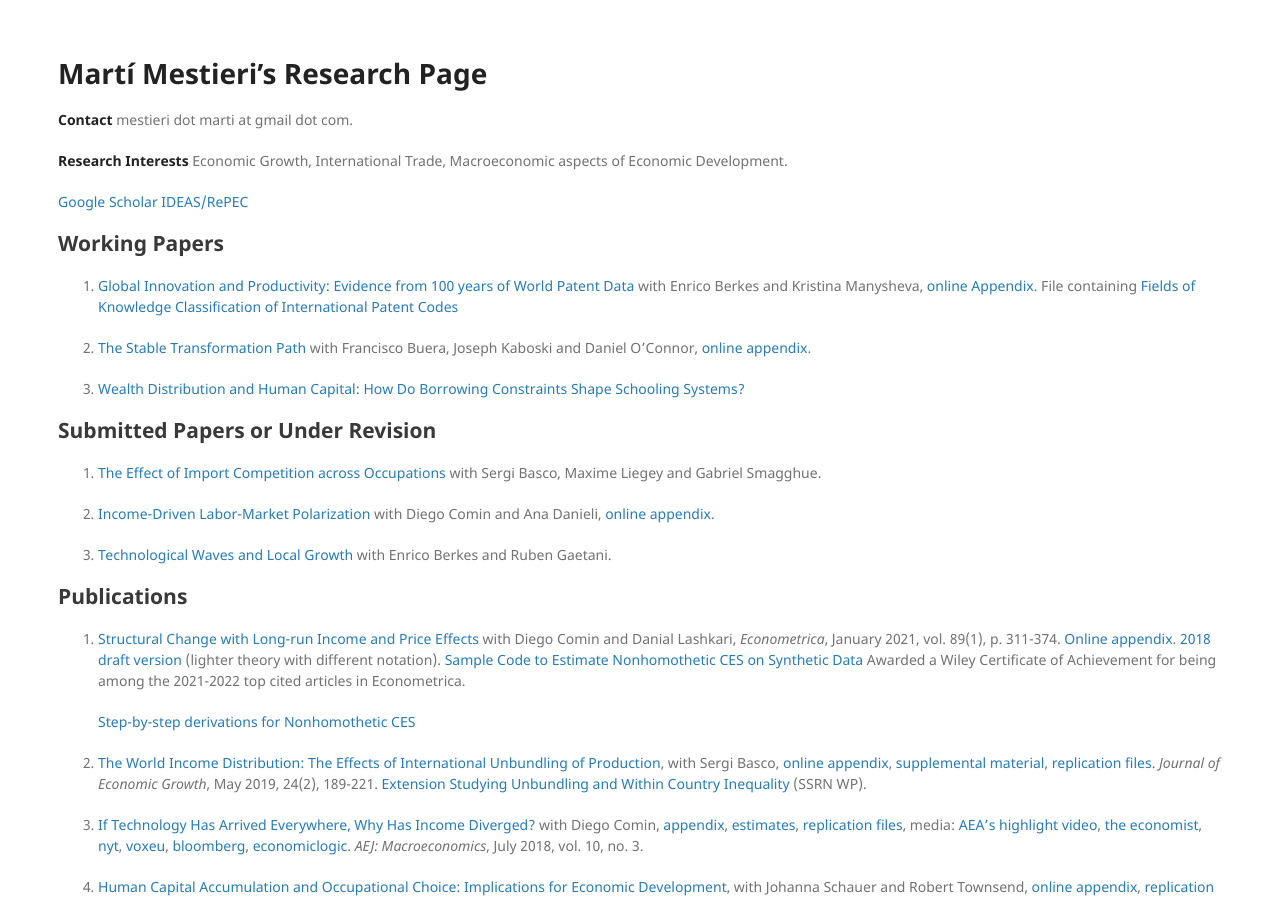
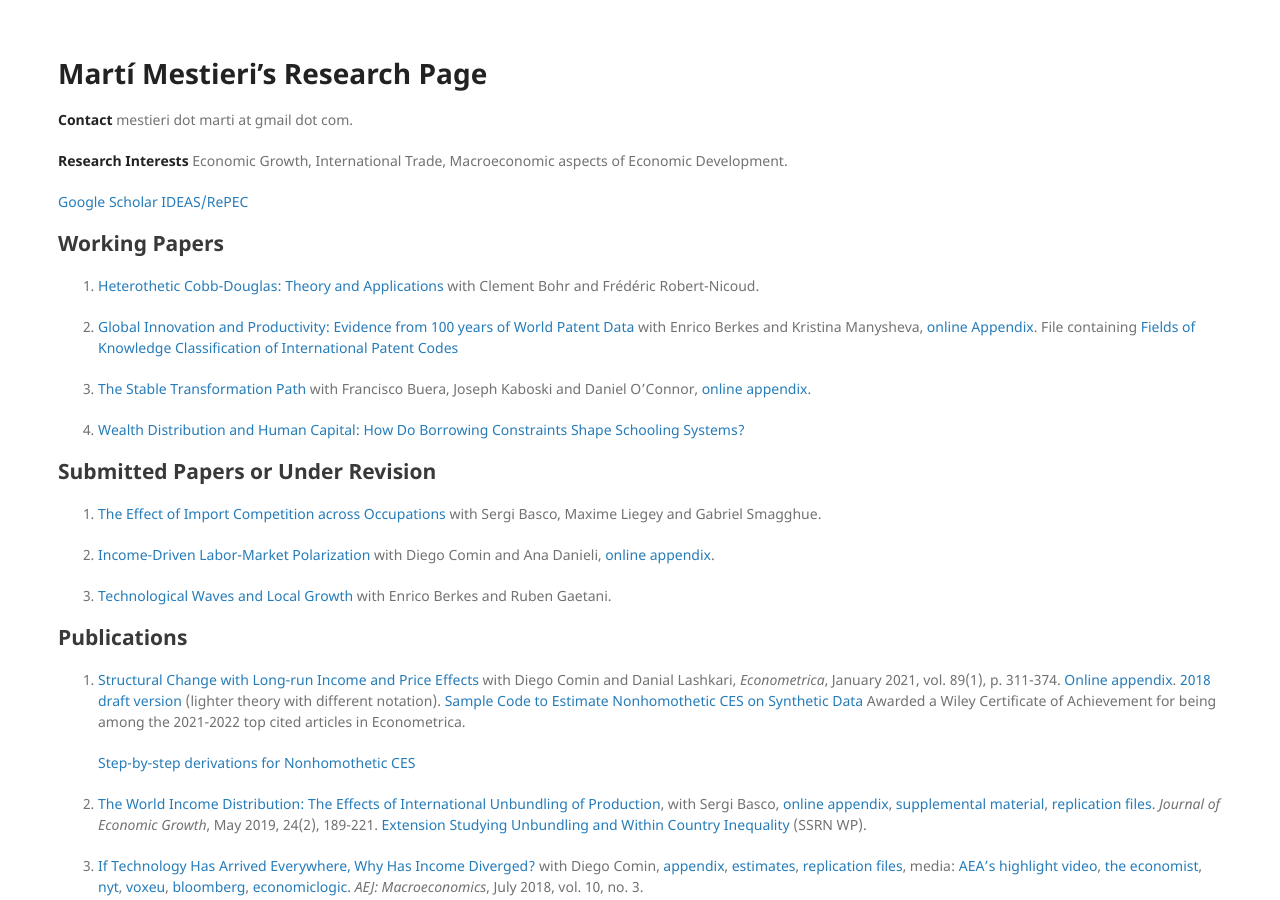
Before and after one commit to mestieri/mestieri.github.io, a Jekyll site: the page built from index.md, in a window 1280 px wide and 900 px high. Built offline with Jekyll 4.4.1, drawn with Linux system fonts in a browser that asks for light colours.

Commit message:
Update index.md

```diff
--- a/index.md
+++ b/index.md
@@ -21,13 +21,15 @@ UPF Associate Professor and CREi Associate Researcher.
 
 ## Working Papers
 
-1. [Global Innovation and Productivity: Evidence from 100 years of World Patent Data](https://www.dropbox.com/s/h49z8tmqrtbzchr/bmm_website.pdf?dl=0) with Enrico Berkes and Kristina Manysheva, [online Appendix](https://www.dropbox.com/s/p0857cfab9i9jjs/bmm_oa_website.pdf?dl=0). File containing [Fields of Knowledge Classification of International Patent Codes](https://www.dropbox.com/s/sne8ac9t22pwcy3/Fields_of_knowledge.csv?dl=0)
+1. [Heterothetic Cobb-Douglas: Theory and Applications](https://www.dropbox.com/s/4ib6vfi0og7ixop/bmrn_hcd.pdf?dl=0) with Clement Bohr and Frédéric Robert-Nicoud.
 
-2. [The Stable Transformation Path](https://www.dropbox.com/s/qr244nsqarcmz4h/bkmo.pdf?dl=0)
+2. [Global Innovation and Productivity: Evidence from 100 years of World Patent Data](https://www.dropbox.com/s/h49z8tmqrtbzchr/bmm_website.pdf?dl=0) with Enrico Berkes and Kristina Manysheva, [online Appendix](https://www.dropbox.com/s/p0857cfab9i9jjs/bmm_oa_website.pdf?dl=0). File containing [Fields of Knowledge Classification of International Patent Codes](https://www.dropbox.com/s/sne8ac9t22pwcy3/Fields_of_knowledge.csv?dl=0)
+
+3. [The Stable Transformation Path](https://www.dropbox.com/s/qr244nsqarcmz4h/bkmo.pdf?dl=0)
     with Francisco Buera, Joseph Kaboski and Daniel O'Connor,
     [online appendix](https://www.dropbox.com/s/z0ufhkrma81umg2/bkmo_oa.pdf?dl=0).
 
-3. [Wealth Distribution and Human Capital: How Do Borrowing Constraints Shape Schooling Systems?](https://www.dropbox.com/s/w0fc7sthxh0mhtx/mestieri_wealthdistrib_humancapital.pdf?dl=0)
+4. [Wealth Distribution and Human Capital: How Do Borrowing Constraints Shape Schooling Systems?](https://www.dropbox.com/s/w0fc7sthxh0mhtx/mestieri_wealthdistrib_humancapital.pdf?dl=0)
 
 
 ## Submitted Papers or Under Revision
```
